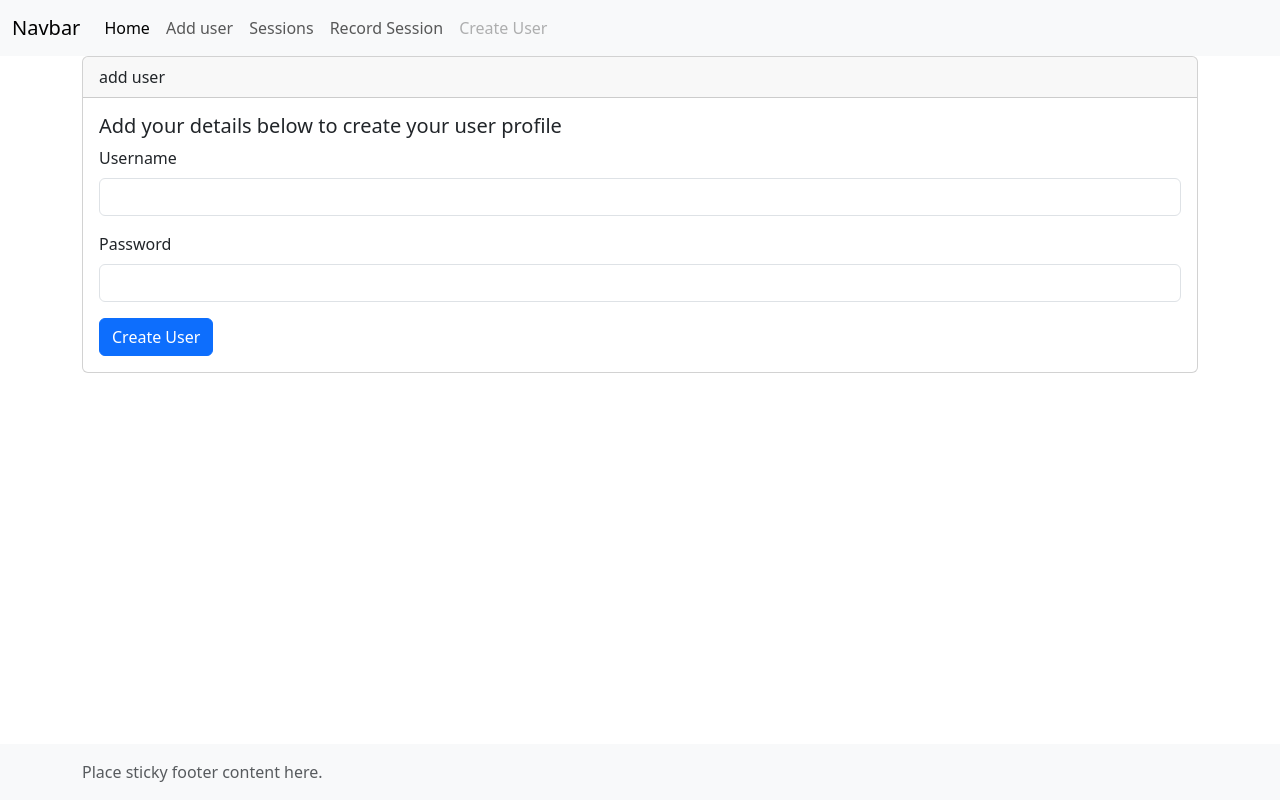
After one commit to Ian-Blanshard/MP3-Climbing-Log, a Flask app: page /login in a window 1280 px wide. The commit adds this page. Run offline with Flask 3, Linux system fonts and the light colour scheme.

Commit message:
feat: added get_id() in models.py, loader_user(), login() and logout() in routes.py

```diff
--- a/climbing_log/routes.py
+++ b/climbing_log/routes.py
@@ -1,5 +1,6 @@
 from flask import render_template, request, redirect, url_for, flash
-from climbing_log import app, db
+from flask_login import LoginManager, login_user, logout_user
+from climbing_log import app, db, login_manager
 from climbing_log.models import Users, Sessions, Climb
 
 
@@ -8,7 +9,32 @@ from climbing_log.models import Users, Sessions, Climb
 def home():
     return render_template("home.html")
 
+# Creates a user loader callback that returns the user object given an id
+@login_manager.user_loader
+def loader_user(user_id):
+    return Users.query.get(user_id)
 
+@app.route("/login", methods=["GET", "POST"])
+def login():
+    # If a post request was made, find the user by
+    # filtering for the username
+    if request.method == "POST":
+        user = Users.query.filter_by(
+            username=request.form.get("username")).first()
+        # Check if the password entered is the
+        # same as the user's password
+        if user.password == request.form.get("password"):
+            # Use the login_user method to log in the user
+            login_user(user)
+            return redirect(url_for("home"))
+        # Redirect the user back to the home
+
+    return render_template("login.html")
+
+@app.route("/logout")
+def logout():
+    logout_user()
+    return redirect(url_for("home"))
 
 @app.route("/add_user", methods=["GET", "POST"])
 def add_user():
--- a/climbing_log/templates/base.html
+++ b/climbing_log/templates/base.html
@@ -58,6 +58,11 @@
                 <a class="nav-link disabled" aria-disabled="true"
                   >Create User</a
                 >
+                {% if current_user.is_authenticated %}
+                <li class="nav-item">
+                    <a class="nav-link" href="/logout">Logout</a>
+                  </li>
+                {% endif %}
               </li>
             </ul>
           </div>
--- /dev/null
+++ b/climbing_log/templates/login.html
@@ -0,0 +1,48 @@
+{% extends 'base.html' %}
+{% block content %}
+
+<div class="card">
+    <div class="card-header">add user</div>
+    <div class="card-body">
+      <h5 class="card-title">
+        Add your details below to create your user profile
+      </h5>
+
+      <form method="POST" action="#">
+        <div class="mb-3">
+          <label for="username" class="form-label">Username</label>
+          <input
+            type="text"
+            class="form-control"
+            id="username"
+            name="username"
+            minlength="3"
+            maxlength="25"
+            aria-describedby="enter email address"
+            required
+          />
+        </div>
+        <div class="mb-3">
+          <label for="password" class="form-label">Password</label>
+          <input
+            type="password"
+            class="form-control"
+            id="password"
+            name="password"
+            minlength="8"
+            maxlength="50"
+            required
+          />
+        </div>
+
+
+
+
+        <button type="submit" class="btn btn-primary">
+          Create User
+        </button>
+      </form>
+    </div>
+  </div>
+
+{% endblock  %}
```
Also changed, not shown: climbing_log/__init__.py (+9 -0 lines), climbing_log/models.py (+6 -1 lines), climbing_log/templates/home.html (+15 -1 lines), README.md.
